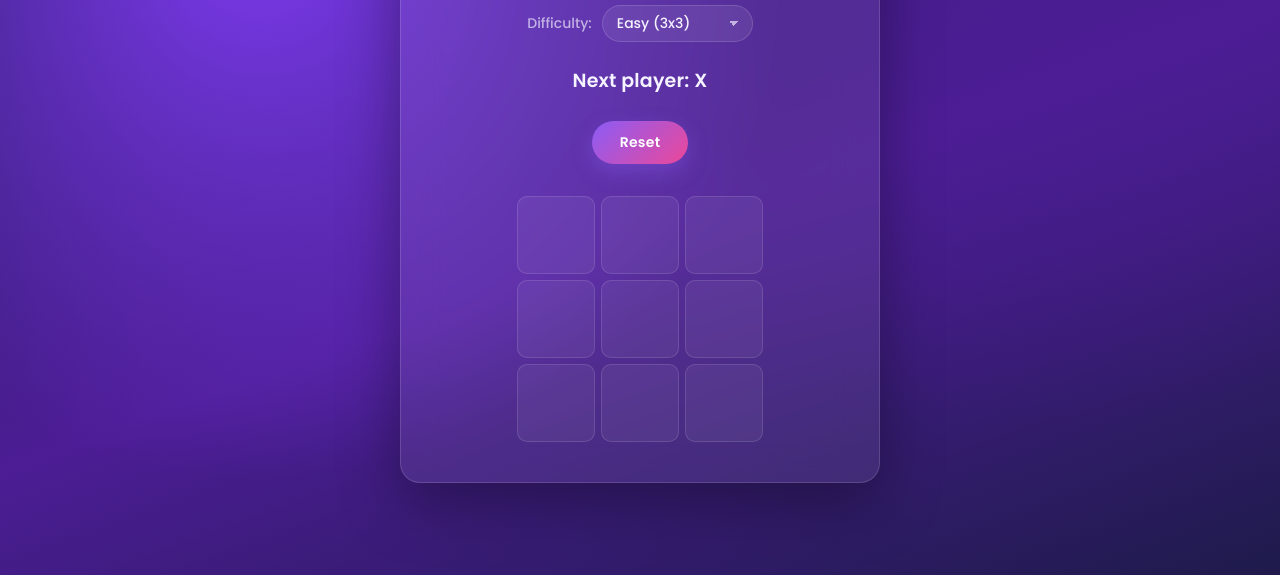
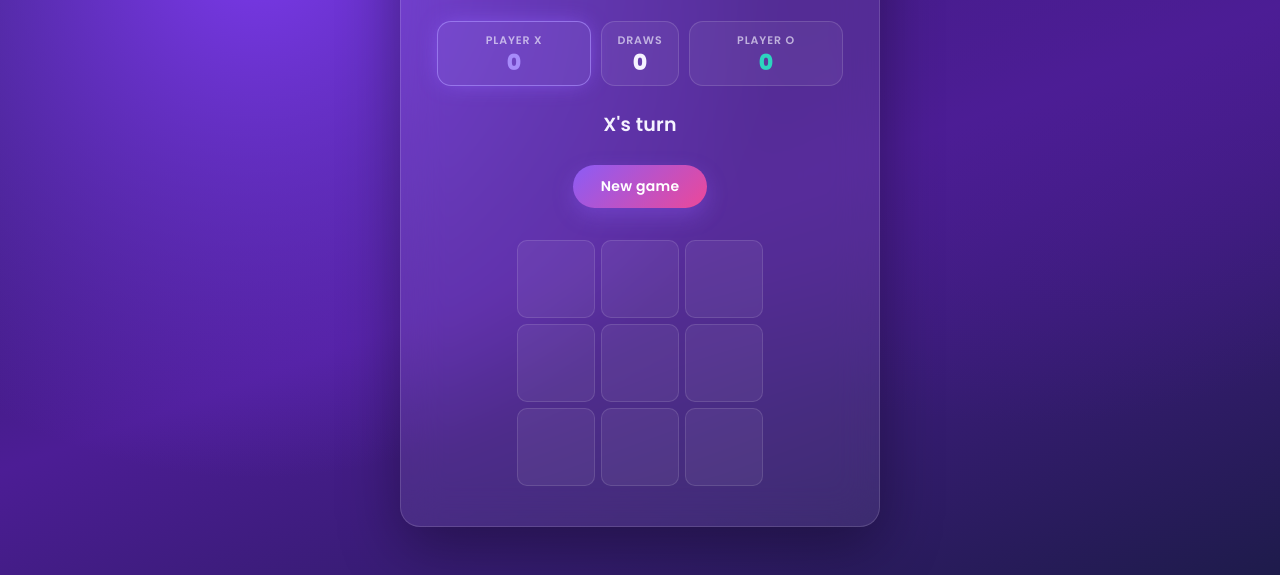
Before and after one commit to nagacharankumarreddy/tictactoe, a React app: page / in a window 1280 px wide. Shown: the part 225-800 px from the top of the page. Built offline with nearby package versions, Linux system fonts and the light colour scheme.

Commit message:
Add scoreboard and winning-line highlight
Running score for X, O and draws, highlighted winning squares, and accessible labels on each square.

Co-Authored-By: Claude <noreply@anthropic.com>

```diff
--- a/src/index.css
+++ b/src/index.css
@@ -267,3 +267,110 @@ html {
     font-size: 18px;
   }
 }
+
+/* ---------- Scoreboard and winning line ---------- */
+
+.scoreboard {
+  display: grid;
+  grid-template-columns: 1fr auto 1fr;
+  gap: 10px;
+  width: 100%;
+  margin-bottom: 18px;
+}
+
+.score-chip {
+  display: flex;
+  flex-direction: column;
+  align-items: center;
+  gap: 2px;
+  padding: 10px 14px;
+  border: 1px solid var(--card-border);
+  border-radius: var(--radius-md);
+  background: rgba(255, 255, 255, 0.05);
+  transition: border-color 0.25s ease, background-color 0.25s ease, box-shadow 0.25s ease;
+}
+
+.score-chip span {
+  color: var(--text-secondary);
+  font-size: 11px;
+  font-weight: 600;
+  letter-spacing: 0.08em;
+  text-transform: uppercase;
+}
+
+.score-chip strong {
+  font-size: 22px;
+  font-weight: 800;
+  line-height: 1.1;
+}
+
+.score-chip.draws {
+  min-width: 78px;
+}
+
+.score-chip.x strong {
+  color: var(--accent-x);
+}
+
+.score-chip.o strong {
+  color: var(--accent-o);
+}
+
+.score-chip.x.active {
+  border-color: rgba(167, 139, 250, 0.7);
+  background: rgba(167, 139, 250, 0.14);
+  box-shadow: 0 0 22px -6px var(--accent-x-glow);
+}
+
+.score-chip.o.active {
+  border-color: rgba(45, 212, 191, 0.7);
+  background: rgba(45, 212, 191, 0.12);
+  box-shadow: 0 0 22px -6px var(--accent-o-glow);
+}
+
+.status.won-X {
+  color: var(--accent-x);
+}
+
+.status.won-O {
+  color: var(--accent-o);
+}
+
+.square.win {
+  transform: scale(1.06);
+  animation: win-pulse 1.1s ease-in-out infinite;
+}
+
+.square.X.win {
+  background: rgba(167, 139, 250, 0.34);
+  border-color: var(--accent-x);
+  box-shadow: 0 0 26px -2px var(--accent-x-glow);
+}
+
+.square.O.win {
+  background: rgba(45, 212, 191, 0.3);
+  border-color: var(--accent-o);
+  box-shadow: 0 0 26px -2px var(--accent-o-glow);
+}
+
+@keyframes win-pulse {
+  0%,
+  100% {
+    filter: brightness(1);
+  }
+  50% {
+    filter: brightness(1.25);
+  }
+}
+
+@media (max-width: 600px) {
+  .score-chip strong {
+    font-size: 19px;
+  }
+}
+
+@media (prefers-reduced-motion: reduce) {
+  .square.win {
+    animation: none;
+  }
+}
--- a/src/index.js
+++ b/src/index.js
@@ -2,10 +2,10 @@ import React, { useState } from "react";
 import ReactDOM from "react-dom";
 import "./index.css";
 
-function Square({ value, onClick }) {
-  const className = `square ${value}`;
+function Square({ value, onClick, isWinning, label }) {
+  const className = `square ${value || ""} ${isWinning ? "win" : ""}`;
   return (
-    <button className={className} onClick={onClick}>
+    <button className={className} onClick={onClick} aria-label={label}>
       {value}
     </button>
   );
@@ -28,7 +28,7 @@ function calculateWinner(squares, size) {
 
   for (const [a, ...rest] of lines) {
     if (squares[a] && rest.every((i) => squares[i] === squares[a])) {
-      return squares[a];
+      return { winner: squares[a], line: [a, ...rest] };
     }
   }
 
@@ -39,13 +39,27 @@ function Board() {
   const [size, setSize] = useState(3);
   const [squares, setSquares] = useState(Array(9).fill(null));
   const [xIsNext, setXIsNext] = useState(true);
+  const [scores, setScores] = useState({ X: 0, O: 0, draws: 0 });
+
+  const result = calculateWinner(squares, size);
+  const winner = result ? result.winner : null;
+  const winningLine = result ? result.line : [];
+  const isDraw = !winner && squares.every((square) => square !== null);
+  const inProgress = !winner && !isDraw;
 
   const handleClick = (i) => {
-    if (squares[i] || calculateWinner(squares, size)) return;
+    if (squares[i] || winner) return;
     const nextSquares = [...squares];
     nextSquares[i] = xIsNext ? "X" : "O";
     setSquares(nextSquares);
     setXIsNext(!xIsNext);
+
+    const outcome = calculateWinner(nextSquares, size);
+    if (outcome) {
+      setScores((prev) => ({ ...prev, [outcome.winner]: prev[outcome.winner] + 1 }));
+    } else if (nextSquares.every((square) => square !== null)) {
+      setScores((prev) => ({ ...prev, draws: prev.draws + 1 }));
+    }
   };
 
   const resetGame = () => {
@@ -54,36 +68,52 @@ function Board() {
   };
 
   const handleLevelChange = (e) => {
-    const newSize = parseInt(e.target.value);
+    const newSize = parseInt(e.target.value, 10);
     setSize(newSize);
     setSquares(Array(newSize * newSize).fill(null));
     setXIsNext(true);
   };
 
-  const winner = calculateWinner(squares, size);
   let status;
-
   if (winner) {
-    status = `Winner: ${winner}`;
-  } else if (squares.every((square) => square !== null)) {
-    status = "It's a Draw!";
+    status = `${winner} wins!`;
+  } else if (isDraw) {
+    status = "It's a draw!";
   } else {
-    status = `Next player: ${xIsNext ? "X" : "O"}`;
+    status = `${xIsNext ? "X" : "O"}'s turn`;
   }
 
   return (
     <div className="board-container">
       <div className="controls">
-        <label>Difficulty: </label>
-        <select onChange={handleLevelChange} value={size}>
+        <label htmlFor="level">Difficulty: </label>
+        <select id="level" onChange={handleLevelChange} value={size}>
           <option value={3}>Easy (3x3)</option>
           <option value={4}>Medium (4x4)</option>
           <option value={5}>Hard (5x5)</option>
         </select>
       </div>
-      <div className="status">{status}</div>
+
+      <div className="scoreboard">
+        <div className={`score-chip x ${inProgress && xIsNext ? "active" : ""}`}>
+          <span>Player X</span>
+          <strong>{scores.X}</strong>
+        </div>
+        <div className="score-chip draws">
+          <span>Draws</span>
+          <strong>{scores.draws}</strong>
+        </div>
+        <div className={`score-chip o ${inProgress && !xIsNext ? "active" : ""}`}>
+          <span>Player O</span>
+          <strong>{scores.O}</strong>
+        </div>
+      </div>
+
+      <div className={`status ${winner ? `won-${winner}` : ""}`} aria-live="polite">
+        {status}
+      </div>
       <button className="resetbut" onClick={resetGame}>
-        Reset
+        {winner || isDraw ? "Play again" : "New game"}
       </button>
       {[...Array(size)].map((_, row) => (
         <div className="board-row" key={row}>
@@ -93,6 +123,8 @@ function Board() {
               <Square
                 key={index}
                 value={squares[index]}
+                isWinning={winningLine.includes(index)}
+                label={`Row ${row + 1}, column ${col + 1}, ${squares[index] || "empty"}`}
                 onClick={() => handleClick(index)}
               />
             );
```
